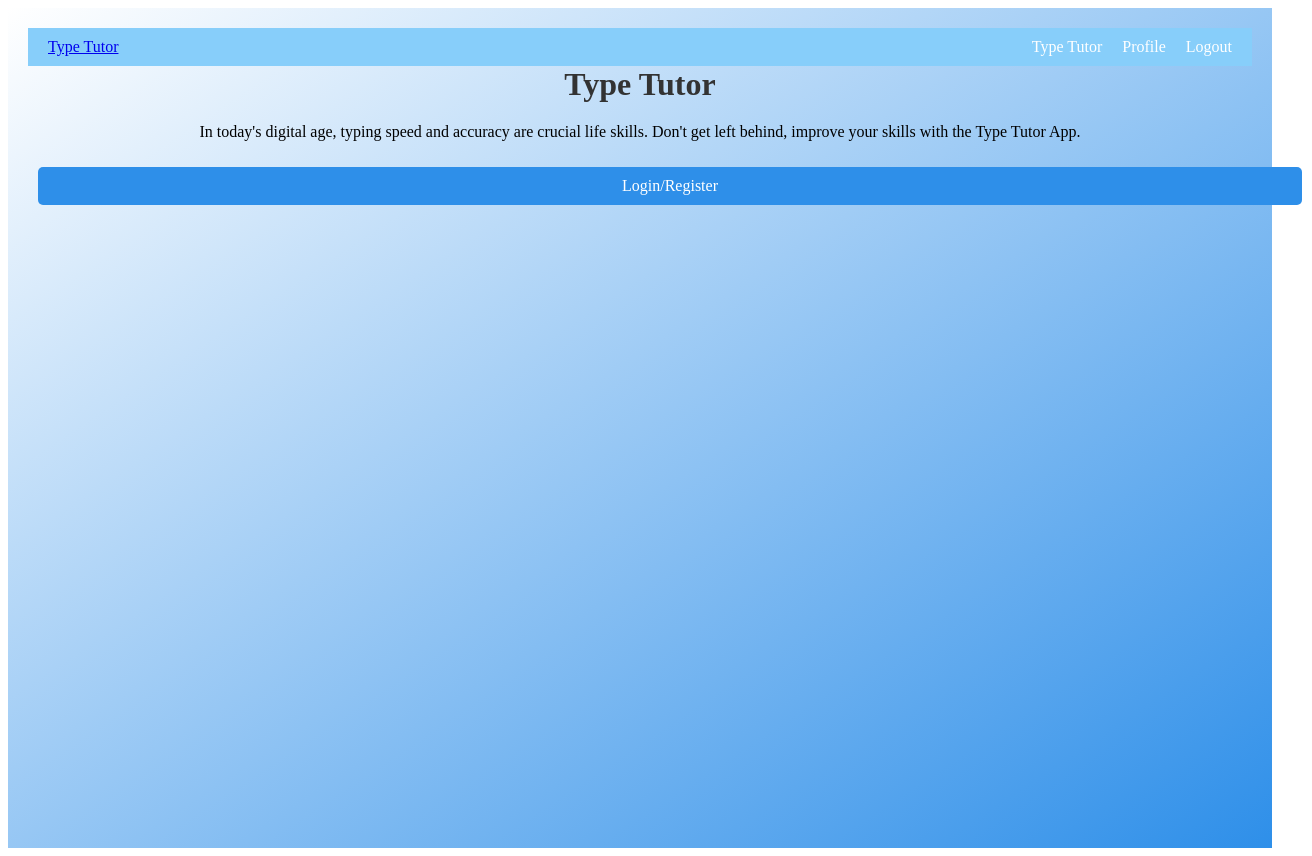
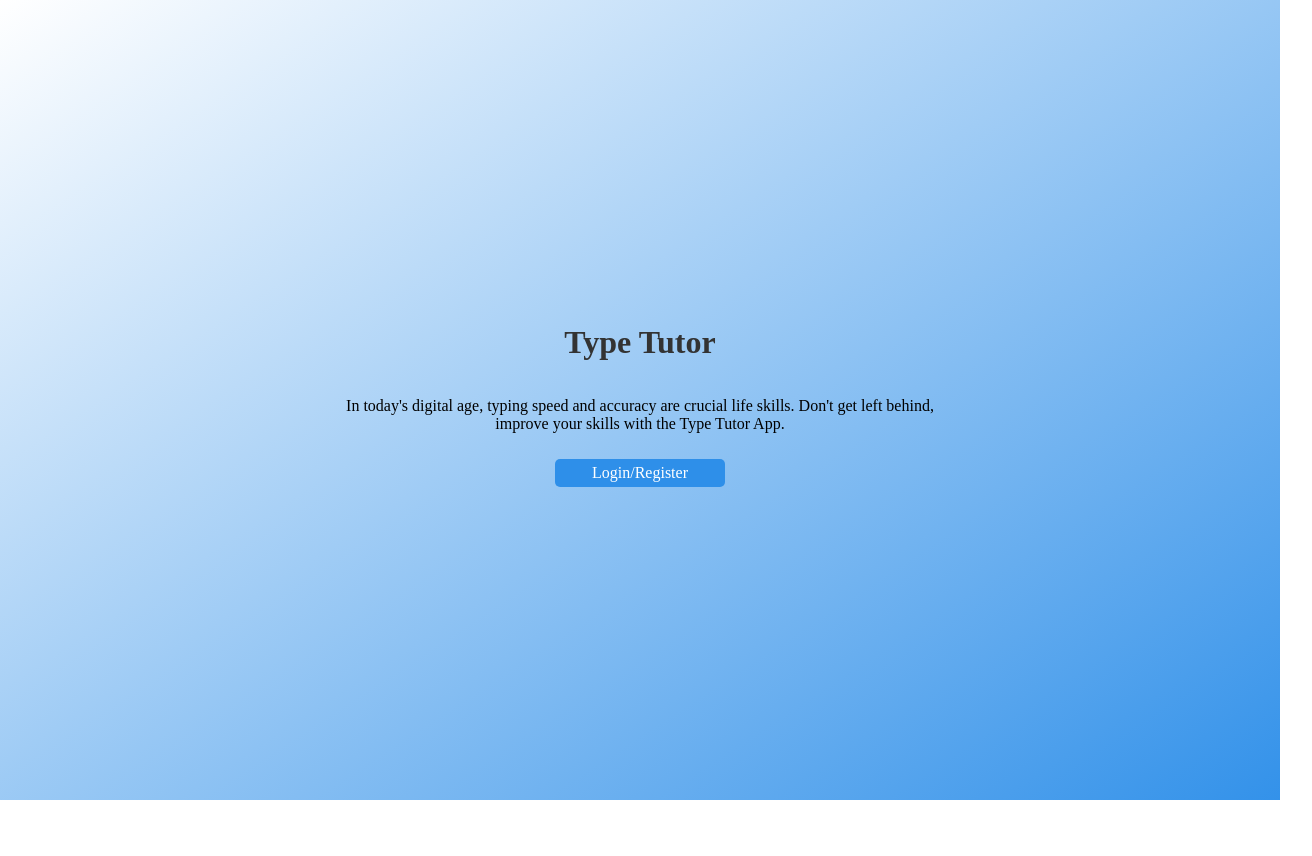
Before and after one commit to IshanAcharya/T3A2-B-client, a React (Create React App) app: page / in a window 1280 px wide. Shown: the whole page, 1312 px wide, since content can reach past the window. After the commit the page ends 800 px from the top, so only its background shows below. Built offline with nearby package versions, Linux system fonts and the light colour scheme.

Commit message:
Updated code in Home.js to remove navbar and amended Home.CSS to improve home page styling, amended LoginRegister.css styling for register button on LoginRegister.js page, altered code in TypeTutor.js to debug errors on game logic.

```diff
--- a/src/Pages/Home.js
+++ b/src/Pages/Home.js
@@ -1,13 +1,11 @@
 import React from 'react';
 import { Link } from 'react-router-dom';
-import Navbar from '../components/Navbar';
 import Header from '../components/Header';
 import '../styles/Home.css';
 
 const Home = () => {
     return (
         <div className="home">
-            <Navbar />
             <Header />
             <div className="home-content">
                 <p>In today's digital age, typing speed and accuracy are crucial life skills. Don't get left behind, improve your skills with the Type Tutor App.</p>
--- a/src/Pages/TypeTutor.js
+++ b/src/Pages/TypeTutor.js
@@ -104,8 +104,8 @@ const TypeTutor = () => {
 
     // Function to update timer during type tutor session
     const updateTimer = () => {
-        setTimeLeft((prevTimeLeft) => prevTimeLeft -1);
-        setTimeElapsed((prevTimeElapsed) => prevTimeElapsed +1);
+        setTimeLeft((prevTimeLeft) => prevTimeLeft - 1);
+        setTimeElapsed((prevTimeElapsed) => prevTimeElapsed + 1);
     };
 
     // Function to start type tutor typing session
@@ -172,7 +172,10 @@ const TypeTutor = () => {
                 <TypingArea
                     quote={currentQuote}
                     typedText={typedText}
-                    onTyping={processCurrentText}
+                    onTyping={(value) => {
+                        setTypedText(value);
+                        processCurrentText(value);
+                    }}
                     inputRef={inputAreaRef}
                 />
                 <RestartButton onRestart={resetValues} />
--- a/src/styles/Home.css
+++ b/src/styles/Home.css
@@ -1,23 +1,37 @@
+body, html {
+    height: 100%;
+    margin: 0;
+    overflow: hidden;
+}
+
 .home {
     text-align: center;
     padding: 20px;
     background: linear-gradient(to bottom right, white, #2E8FE9);
-    min-height: 100vh
+    height: 100vh;
+    display: flex;
+    flex-direction: column;
+    align-items: center;
+    justify-content: center;
+    overflow: hidden;
 }
 
 .home-content {
     font-size: 16px;
     margin-bottom: 20px;
+    max-width: 600px;
 }
 
 .home-buttons .button {
     display: inline-block;
     margin: 10px;
-    padding: 10px 20px;
+    padding: 5px 10px;
+    width: 150px;
     background-color: #2E8FE9;
     color: white;
     text-decoration: none;
     border-radius: 5px;
+    text-align: center;
 }
 
 .home-buttons .button:hover {
--- a/src/styles/LoginRegister.css
+++ b/src/styles/LoginRegister.css
@@ -67,7 +67,7 @@
     width: 100%;
     padding: 10px;
     background-color: #2E8FE9;
-    color: #333;
+    color: white;
     border: none;
     border-radius: 5px;
     font-size: 16px;
```
